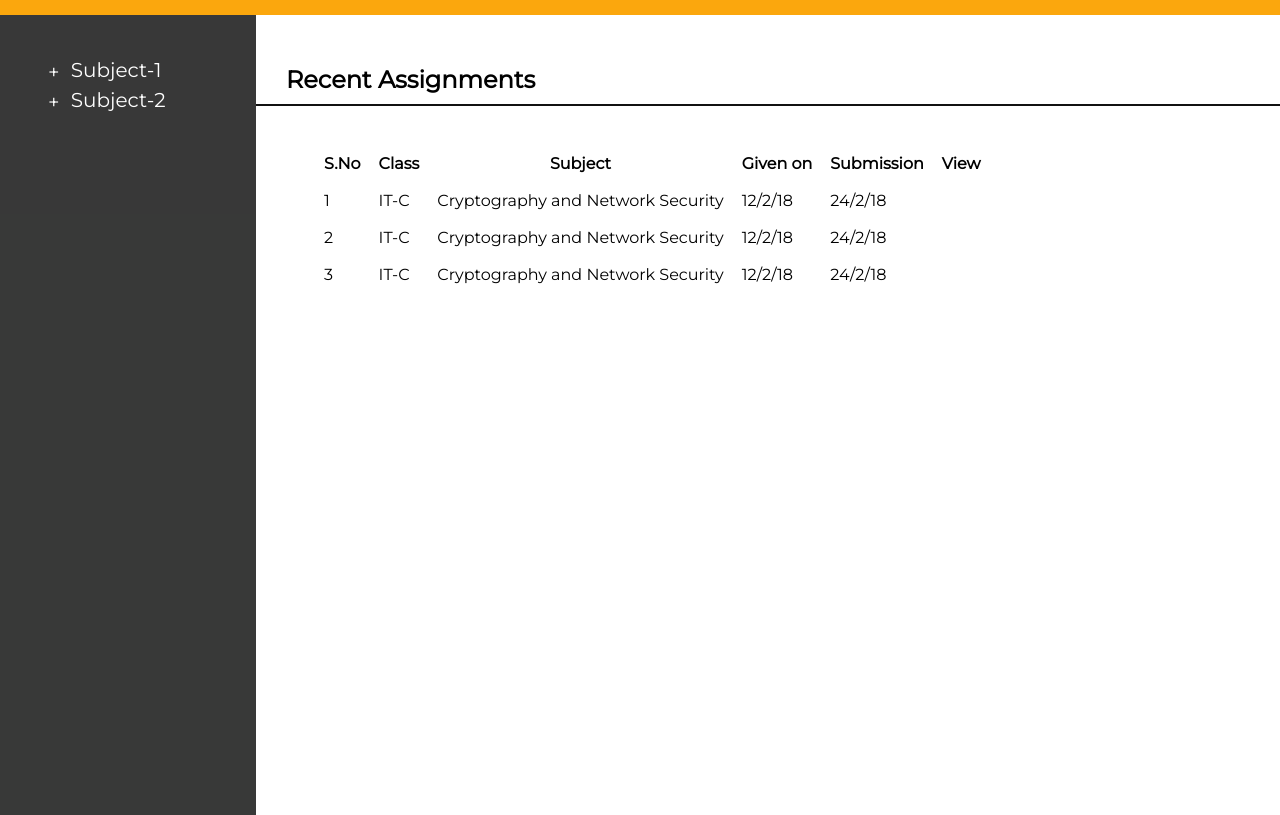
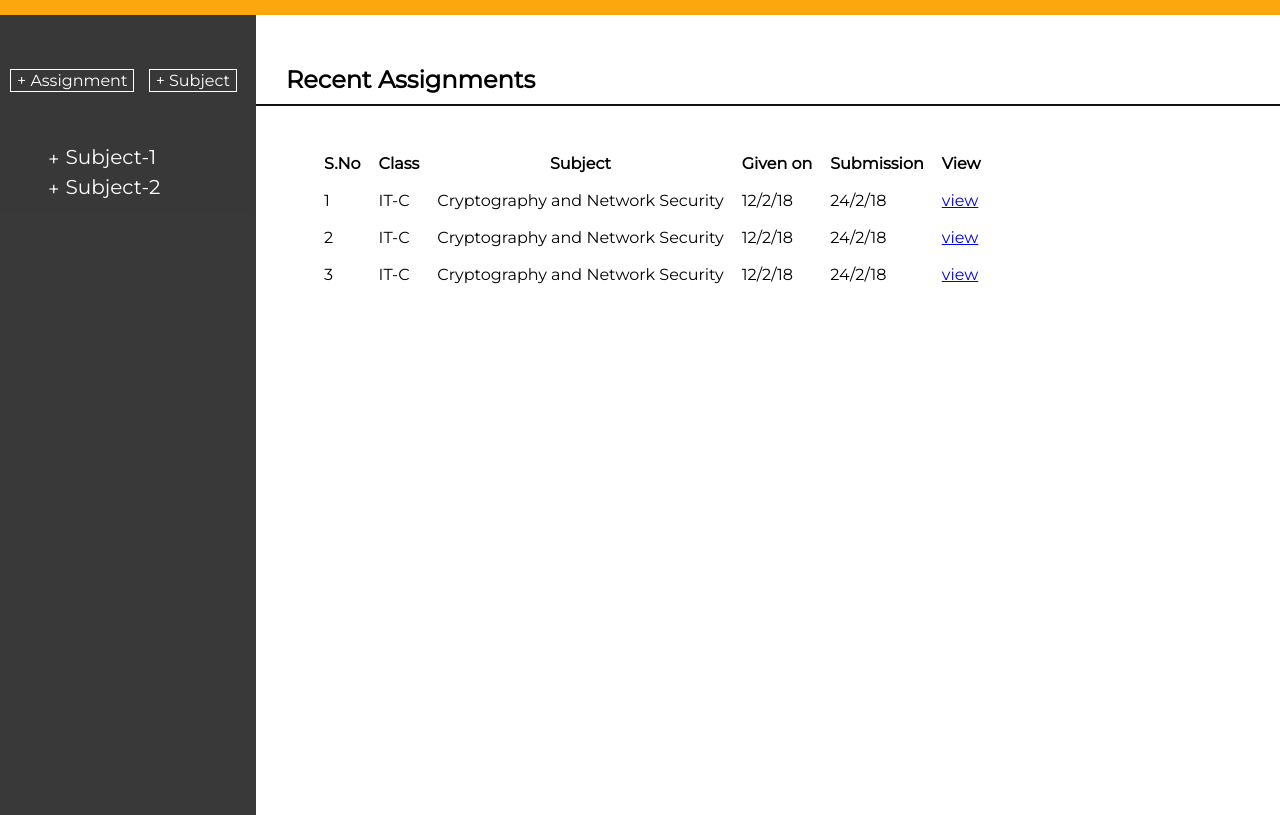
Before and after one commit to rohanjulka19/Assignment-Tracking-System, a plain HTML site: page template.html in a window 1280 px wide. Shown: the part 41-856 px from the top of the page. Drawn offline with Linux system fonts and the light colour scheme.

Commit message:
Added create assignment and create subject button

```diff
--- a/script.js
+++ b/script.js
@@ -5,8 +5,8 @@ let flag = 1 ;
 
 
 
-subjects = [
-             {
+data = {
+          1 : {
                  name : "subject1",
         teacher : "selma",
         assignments : [ {
@@ -19,7 +19,7 @@ subjects = [
             submission: "15/2/2019"
         }]
     } ,
-     {
+      2:{
         name : "subject2",
         teacher : "selma",
         assignments : [ {
@@ -32,10 +32,27 @@ subjects = [
             submission: "15/2/2019"
         }]
     }
-];
-addEvents();
+};
 
-function addEvents() {
+//addDataToSideBar();
+
+addEventsToSideBar();
+
+// Under Progress ... figure out a way to add the assingments ... priority : low
+/*function addDataToSideBar() {
+    sidebar_element = document.getElementById("sidebar-li");
+    for(index in data ) {
+        sidebar_element.innerHTML += " <span class = 'subject-li'><li class = 'subjects'> <button class= 'li-button' value =" + (index-1) + "> + </button>"
+        + data[index].name + "</li> <ul class = 'assignments-li' id = 'assignments-li'> <li> <a href='#'>" + data[index].assignments.
+        <ul class = "assignments-li" id = "assignments-li">
+             <li> <a href="#"> A1 </a> </li>
+             <li> <a href= "#"> A2 </a> </li>
+        </ul></span>
+
+    }
+}*/
+
+function addEventsToSideBar() {
     subjects = document.getElementsByClassName("subject-li");
     for(i = 0 ; i<subjects.length; i++ ) {
         subjects[i].getElementsByClassName("subjects")[0].addEventListener("click", function() {
--- a/style.css
+++ b/style.css
@@ -73,9 +73,22 @@ main .dashboard .line {
     font-size: 20px;
     list-style: none;
     color: white;
-    margin-top: 40px;
+    margin-top: 50px;
     line-height: 30px;
 }
+
+.create-btn {
+    width: auto;
+    height: auto;
+    border: 1px solid white ;
+    background-color: rgba(10, 11, 10, 0);
+    color: white;
+    text-align: center;
+    font-size: 16px;
+    margin: 54px 0px 0px 10px ;
+    cursor: pointer;
+}
+
 .assignments-li {
     list-style: none;
     font-size: 20px;
--- a/template.html
+++ b/template.html
@@ -22,14 +22,18 @@
         </navbar>
         <main >
             <div class = "sidebar" id = "sidebar">
+                <div class = "side-panel" id = "side-panel">
+                    <button id = "create-assignment" class = "create-btn">+ Assignment </button>
+                    <button id = "create-subject" class = "create-btn"> + Subject </button>
+                </div>
                 <ul class = "sidebar-li" id = "sidebar-li">
-                  <span class = "subject-li"><li class = "subjects"> <button class= "li-button" value = "0"> + </button> Subject-1 </li>
+                  <span class = "subject-li"><li class = "subjects"> <button class= "li-button" value = "0"> + </button>Subject-1</li>
                    <ul class = "assignments-li" id = "assignments-li">
                         <li> <a href="#"> A1 </a> </li>
                         <li> <a href= "#"> A2 </a> </li>
                    </ul></span>
 
-                   <span class = "subject-li"> <li class = "subjects"><button class= "li-button" value = "1"> + </button> Subject-2 </li>
+                   <span class = "subject-li"> <li class = "subjects"><button class= "li-button" value = "1"> + </button>Subject-2</li>
                    <ul class = "assignments-li" id = "assignments-li">
                         <li> <a href="#"> A1 </a> </li>
                         <li> <a href= "#"> A2 </a> </li>
@@ -54,6 +58,7 @@
                         <td> Cryptography and Network Security </td>
                         <td> 12/2/18</td>
                         <td> 24/2/18</td>
+                        <td> <a href="#"> view </a> </td>
                     </tr>
                     <tr>
                         <td> 2 </td>
@@ -61,6 +66,7 @@
                         <td> Cryptography and Network Security </td>
                         <td> 12/2/18</td>
                         <td> 24/2/18</td>
+                        <td> <a href="#"> view </a> </td>
                     </tr>
                     <tr>
                         <td> 3 </td>
@@ -68,6 +74,7 @@
                         <td> Cryptography and Network Security </td>
                         <td> 12/2/18</td>
                         <td> 24/2/18</td>
+                        <td> <a href = "#"> view </a> </td>
                     </tr>
 
             </div>
```
